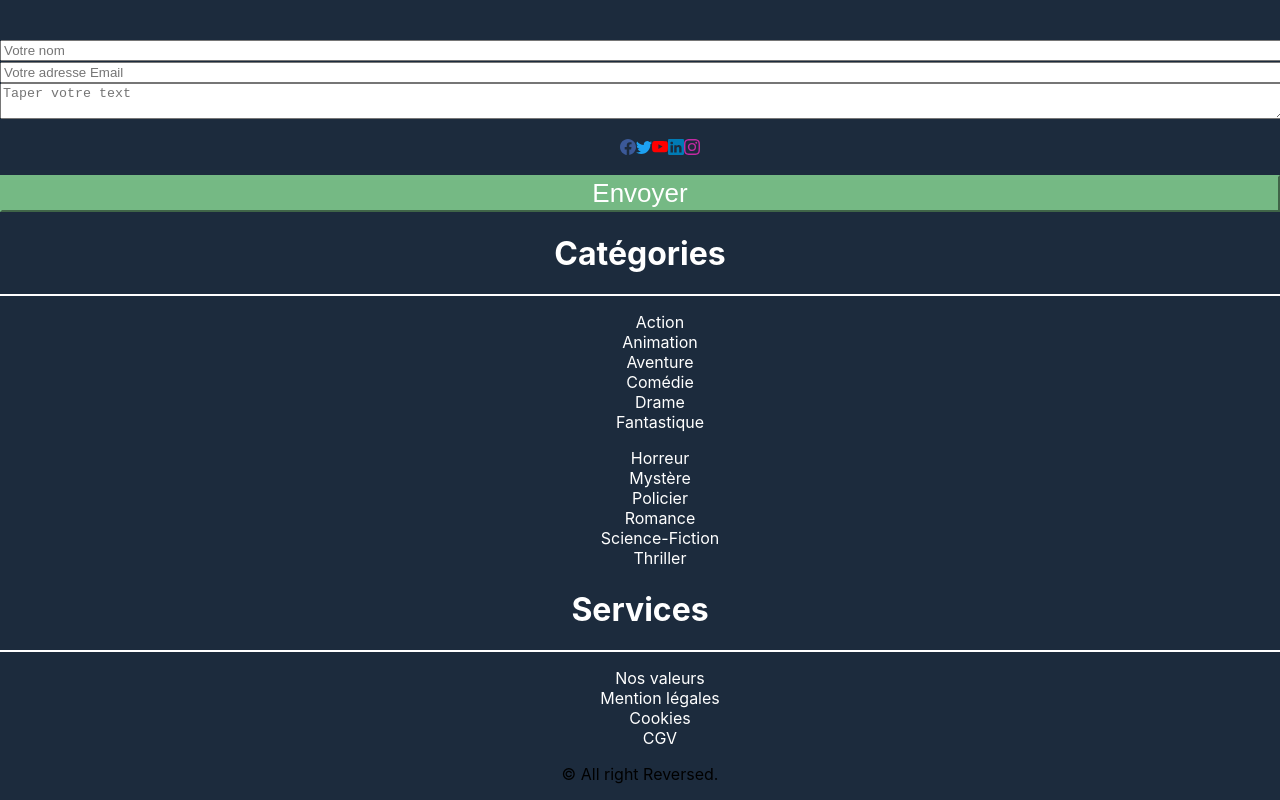
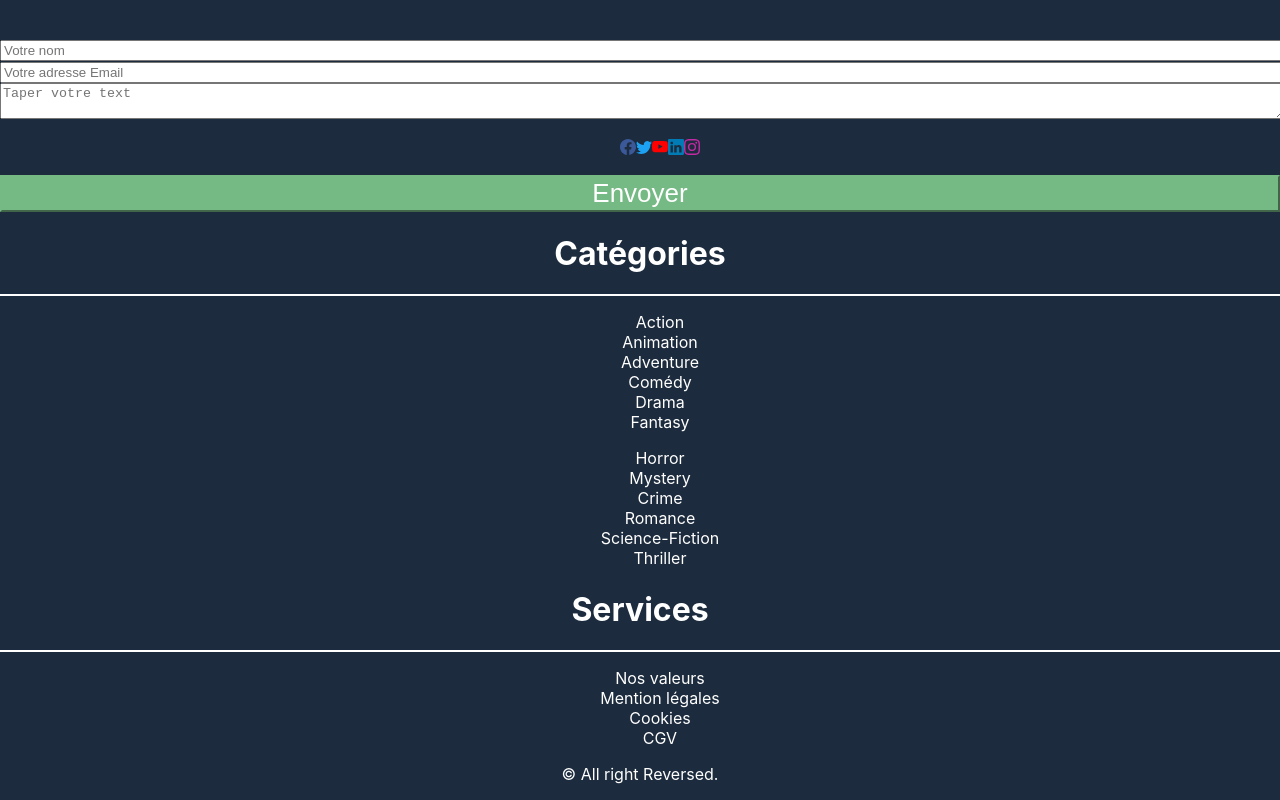
Before and after one commit to WildCodeSchool/2022-09-JS-RMT-JSCREW-projet2-team3, a React app in the folder frontend/: page / in a window 1280 px wide. Built offline with nearby package versions, Linux system fonts and the light colour scheme; the HTML template or start-up script is replaced by a standard one.

Commit message:
ajout fichier footerNavButton

```diff
--- a/frontend/src/App.css
+++ b/frontend/src/App.css
@@ -95,5 +95,7 @@ hr {
   border: 0.5px solid white;
   background-color: white;
 }
-
+p {
+  color: white;
+}
 /* ---------Fin ajout gaëtan------------------------------------------------------- */
--- a/frontend/src/components/Footer.jsx
+++ b/frontend/src/components/Footer.jsx
@@ -1,4 +1,32 @@
+import React, { useState } from "react";
+// import AllProduct from "../pages/AllProduct";
+// import NosValeurs from "../pages/NosValeurs";
+import FooterNavButton from "./FooterNavButton";
+
 function Footer() {
+  const [message, setMessage] = useState("");
+  const [name, setName] = useState("");
+  const [email, setEmail] = useState("");
+
+  const submitForm = () => {
+    if (email.includes("@")) {
+      // alert(
+      //   `Bonjour ${name} votre message ${message} a bien été envoyé à l'adresse ${email}`
+      // );
+      <div>
+        <p>
+          Bonjour ${name} votre message ${message} a bien été envoyé à l'adresse
+          ${email}
+        </p>
+      </div>;
+    } else {
+      // alert(`Votre adresse email n'est pas correcte`);
+      <div>
+        <p>Votre adresse email n'est pas correcte</p>
+      </div>;
+    }
+  };
+
   return (
     <div className="footer">
       <div className="container-fluid">
@@ -14,6 +42,7 @@ function Footer() {
                       type="text"
                       name="name"
                       placeholder="Votre nom"
+                      onChange={(event) => setName(event.target.value)}
                     />
                   </div>
                   <div className="col-6 col-lg-5">
@@ -22,12 +51,14 @@ function Footer() {
                       type="email"
                       // adresseEmail="Adresse Email"
                       placeholder="Votre adresse Email"
+                      onChange={(event) => setEmail(event.target.value)}
                     />
                   </div>
                   <div className="col-12 col-lg-9 mt-2 ms-2 ps-0">
                     <textarea
                       className="textarea"
                       placeholder="Taper votre text"
+                      onChange={(event) => setMessage(event.target.value)}
                     />
                   </div>
                   <div className="d-flex col-6 col-sm-7 col-lg-6 align-items-center justify-content-start px-0">
@@ -89,6 +120,7 @@ function Footer() {
                       <button
                         type="button"
                         className="btn btn-outline-secondary"
+                        onClick={() => submitForm()}
                       >
                         Envoyer
                       </button>
@@ -97,6 +129,7 @@ function Footer() {
                 </div>
               </div>
             </div>
+            {/* <p>Votre adresse email n'est pas correcte</p> */}
           </div>
           {/* ---------------------début categorie----------------------------------------------------------------------------------------- */}
           <div className="col-12 col-lg-3 order-lg-1">
@@ -111,20 +144,20 @@ function Footer() {
                     <div className="row">
                       <div className="footer_categories text-start d-flex">
                         <ul className="nav_categorie col-6 col-xl-5 mx-0 px-1">
-                          <li>Action</li>
-                          <li>Animation</li>
-                          <li>Aventure</li>
-                          <li>Comédie</li>
-                          <li>Drame</li>
-                          <li>Fantastique</li>
+                          <FooterNavButton recherche="Action" />
+                          <FooterNavButton recherche="Animation" />
+                          <FooterNavButton recherche="Adventure" />
+                          <FooterNavButton recherche="Comédy" />
+                          <FooterNavButton recherche="Drama" />
+                          <FooterNavButton recherche="Fantasy" />
                         </ul>
                         <ul className="nav_categorie col-6 col-xl-12 mx-0 px-2">
-                          <li>Horreur</li>
-                          <li>Mystère</li>
-                          <li>Policier</li>
-                          <li>Romance</li>
-                          <li>Science-Fiction</li>
-                          <li>Thriller</li>
+                          <FooterNavButton recherche="Horror" />
+                          <FooterNavButton recherche="Mystery" />
+                          <FooterNavButton recherche="Crime" />
+                          <FooterNavButton recherche="Romance" />
+                          <FooterNavButton recherche="Science-Fiction" />
+                          <FooterNavButton recherche="Thriller" />
                         </ul>
                       </div>
                     </div>
@@ -146,7 +179,7 @@ function Footer() {
                     <div className="row">
                       <div className="text-start d-flex">
                         <ul className="nav_services col-6 col-xl-12 mx-0 px-1">
-                          <li>Nos valeurs</li>
+                          <FooterNavButton recherche="Nos valeurs" />
                           <li>Mention légales</li>
                           <li>Cookies</li>
                           <li>CGV</li>
--- /dev/null
+++ b/frontend/src/components/FooterNavButton.jsx
@@ -0,0 +1,19 @@
+import React from "react";
+
+// function FooterNavButton({ recherche }) {
+//   return (
+//     <li>
+//       <button
+//         type="button"
+//       >
+//         {recherche}
+//       </button>
+//     </li>
+//   )
+// }
+
+function FooterNavButton({ recherche }) {
+  return <li>{recherche}</li>;
+}
+
+export default FooterNavButton;
```
